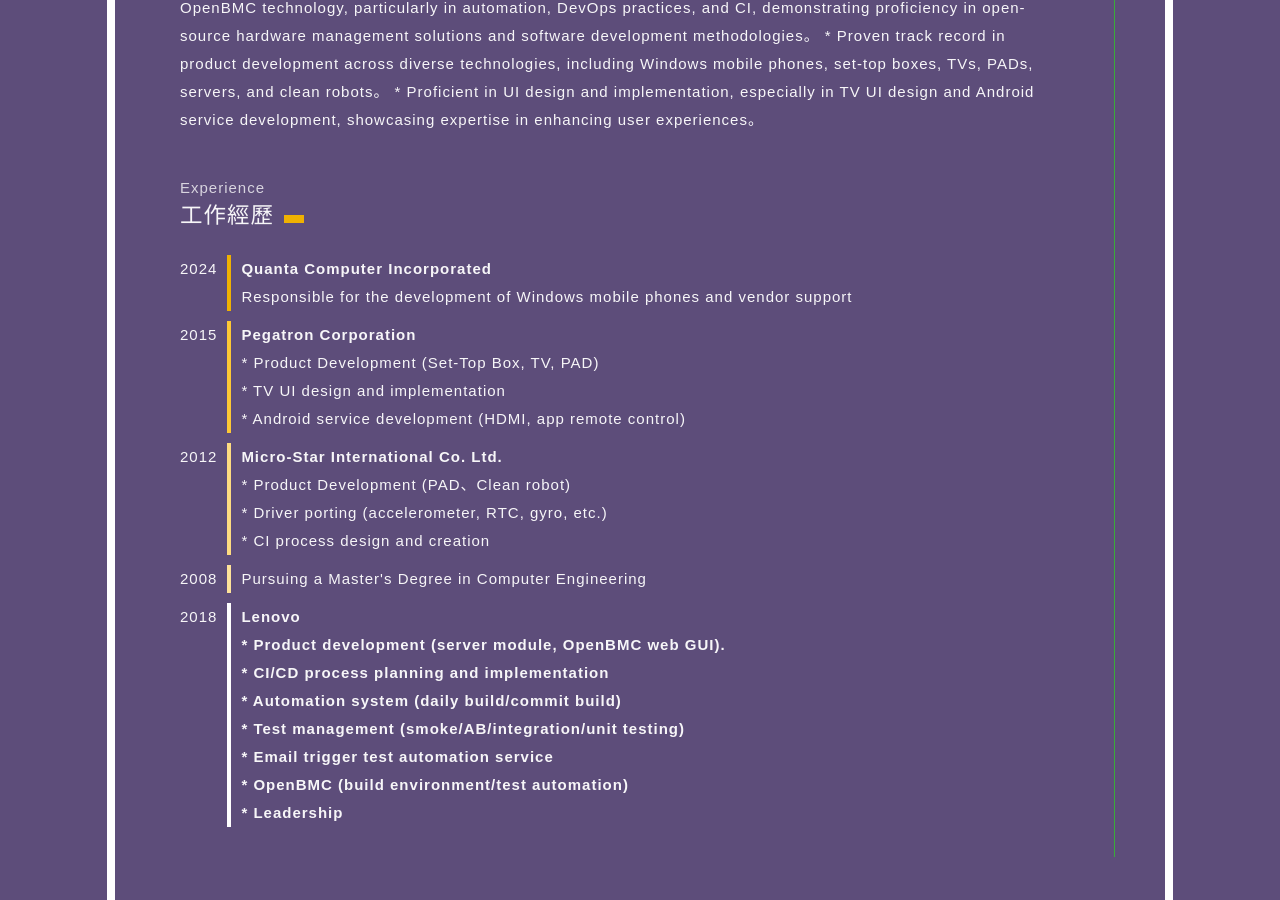
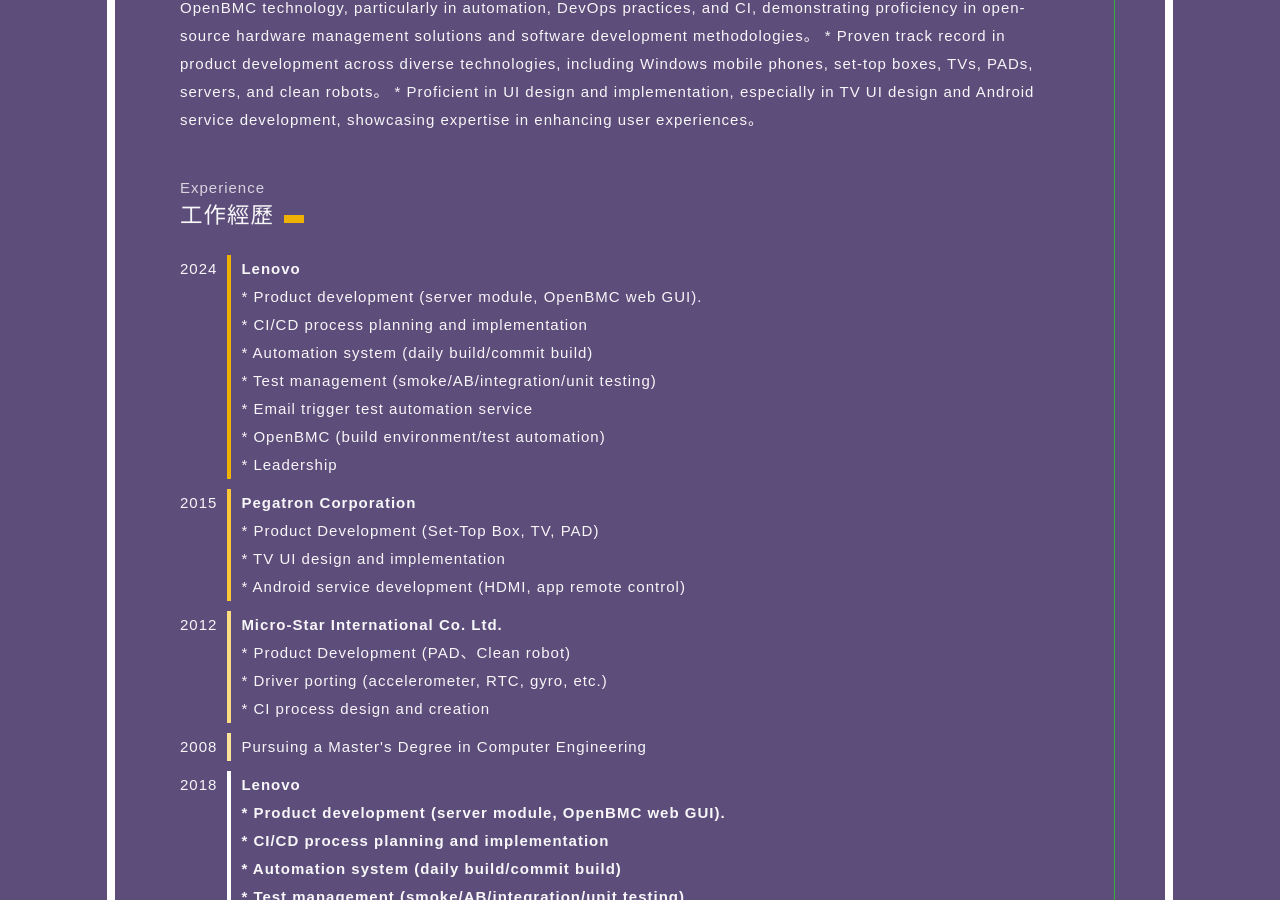
Before and after one commit to gitmaruneko/gitmaruneko.github.io, a Jekyll site: the page personal_detail.html, which Jekyll copies as it is, in a window 1280 px wide and 900 px high, scrolled down 476 px. Built offline with Jekyll 4.4.1, drawn with Linux system fonts in a browser that asks for light colours.

Commit message:
Add detail work history

```diff
--- a/personal_detail.html
+++ b/personal_detail.html
@@ -32,8 +32,14 @@
         <ul class="listExperience">
           <li class="year">2024
             <ul>
-              <li><b>Quanta Computer Incorporated</b></li>
-              <li>Responsible for the development of Windows mobile phones and vendor support</li>
+              <li><b>Lenovo</b></li>
+              <li>* Product development (server module, OpenBMC web GUI).</li>
+              <li>* CI/CD process planning and implementation</li>
+              <li>* Automation system (daily build/commit build)</li>
+              <li>* Test management (smoke/AB/integration/unit testing)</li>
+              <li>* Email trigger test automation service</li>
+              <li>* OpenBMC (build environment/test automation)</li>
+              <li>* Leadership</li>
             </ul>
           </li>
           <li class="year">2015
```
